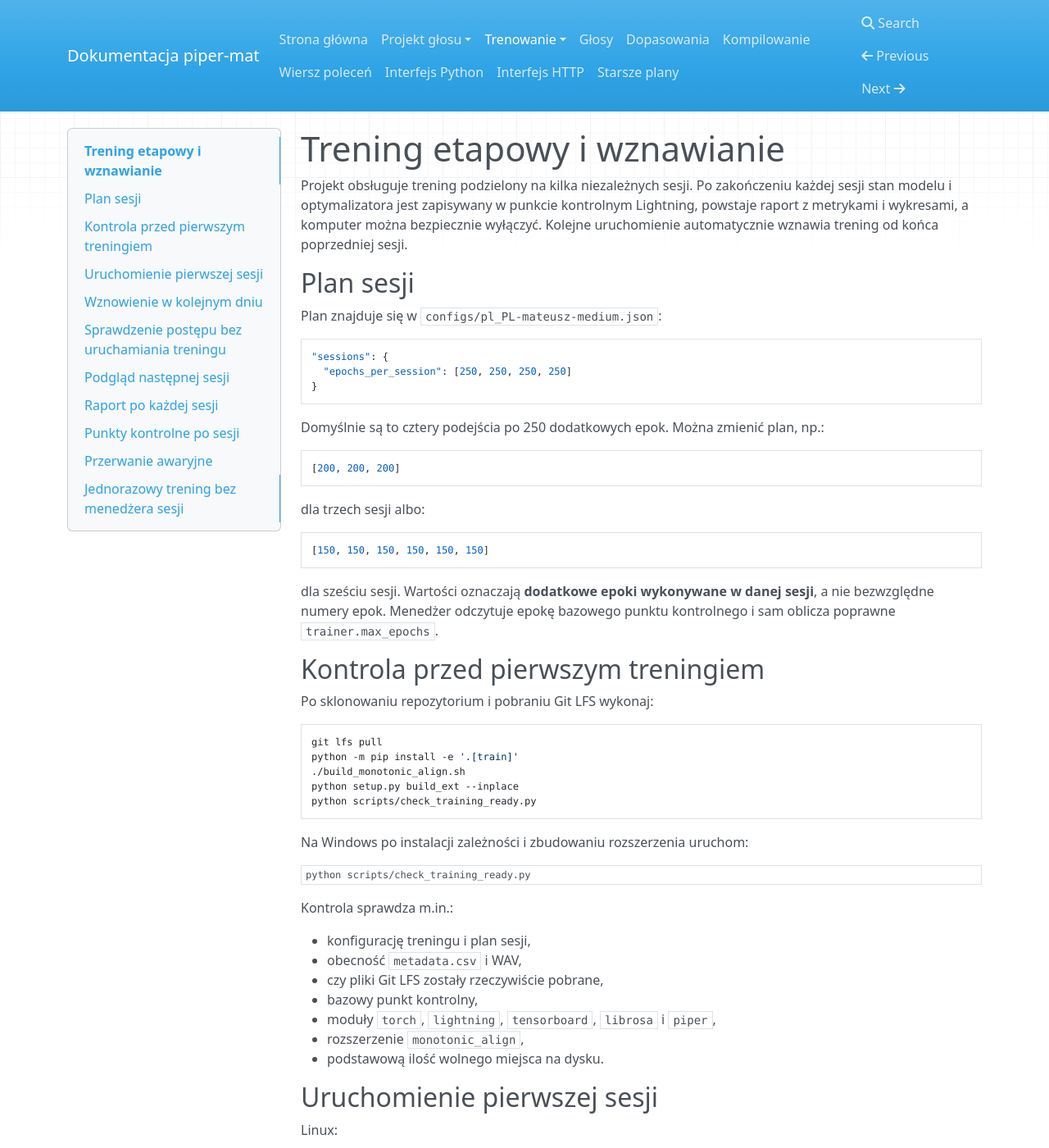
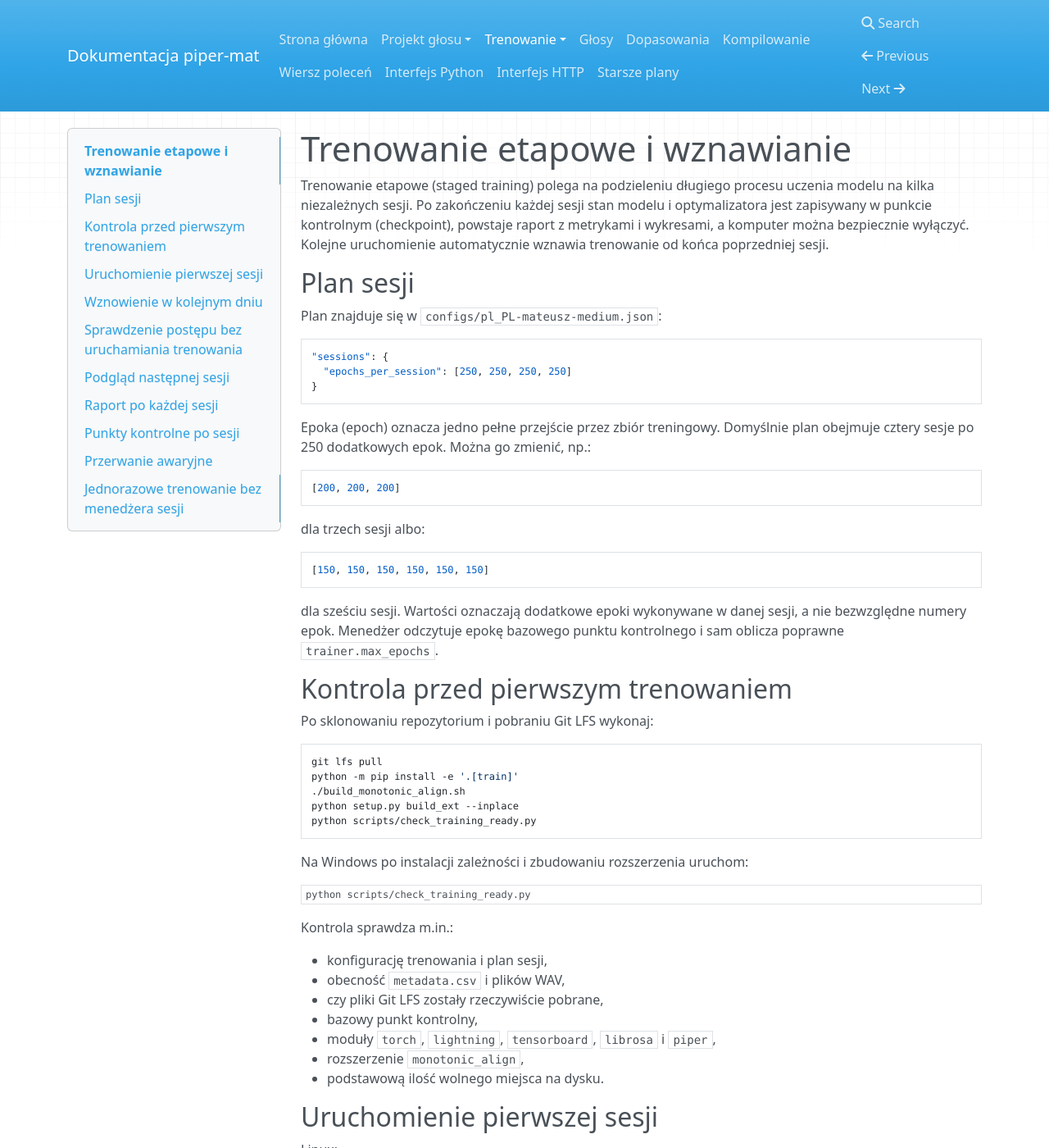
Before and after one commit to MatPomGit/piper-mat, an MkDocs documentation site: the page built from docs/STAGED_TRAINING.md, in a window 1280 px wide and 1400 px high. Shown: the whole window at 82% size. Built offline with MkDocs 1.6.1, drawn with Linux system fonts in a browser that asks for light colours; nearby versions of some CDN libraries; some of the changed text lies outside the part shown.

Commit message:
docs: popraw terminologię trenowania etapowego

````diff
--- a/docs/STAGED_TRAINING.md
+++ b/docs/STAGED_TRAINING.md
@@ -1,6 +1,6 @@
-# Trening etapowy i wznawianie
+# Trenowanie etapowe i wznawianie
 
-Projekt obsługuje trening podzielony na kilka niezależnych sesji. Po zakończeniu każdej sesji stan modelu i optymalizatora jest zapisywany w punkcie kontrolnym Lightning, powstaje raport z metrykami i wykresami, a komputer można bezpiecznie wyłączyć. Kolejne uruchomienie automatycznie wznawia trening od końca poprzedniej sesji.
+Trenowanie etapowe (staged training) polega na podzieleniu długiego procesu uczenia modelu na kilka niezależnych sesji. Po zakończeniu każdej sesji stan modelu i optymalizatora jest zapisywany w punkcie kontrolnym (checkpoint), powstaje raport z metrykami i wykresami, a komputer można bezpiecznie wyłączyć. Kolejne uruchomienie automatycznie wznawia trenowanie od końca poprzedniej sesji.
 
 ## Plan sesji
 
@@ -12,7 +12,7 @@ Plan znajduje się w `configs/pl_PL-mateusz-medium.json`:
 }
 ```
 
-Domyślnie są to cztery podejścia po 250 dodatkowych epok. Można zmienić plan, np.:
+Epoka (epoch) oznacza jedno pełne przejście przez zbiór treningowy. Domyślnie plan obejmuje cztery sesje po 250 dodatkowych epok. Można go zmienić, np.:
 
 ```json
 [200, 200, 200]
@@ -24,9 +24,9 @@ dla trzech sesji albo:
 [150, 150, 150, 150, 150, 150]
 ```
 
-dla sześciu sesji. Wartości oznaczają **dodatkowe epoki wykonywane w danej sesji**, a nie bezwzględne numery epok. Menedżer odczytuje epokę bazowego punktu kontrolnego i sam oblicza poprawne `trainer.max_epochs`.
+dla sześciu sesji. Wartości oznaczają dodatkowe epoki wykonywane w danej sesji, a nie bezwzględne numery epok. Menedżer odczytuje epokę bazowego punktu kontrolnego i sam oblicza poprawne `trainer.max_epochs`.
 
-## Kontrola przed pierwszym treningiem
+## Kontrola przed pierwszym trenowaniem
 
 Po sklonowaniu repozytorium i pobraniu Git LFS wykonaj:
 
@@ -46,8 +46,8 @@ python scripts/check_training_ready.py
 
 Kontrola sprawdza m.in.:
 
-- konfigurację treningu i plan sesji,
-- obecność `metadata.csv` i WAV,
+- konfigurację trenowania i plan sesji,
+- obecność `metadata.csv` i plików WAV,
 - czy pliki Git LFS zostały rzeczywiście pobrane,
 - bazowy punkt kontrolny,
 - moduły `torch`, `lightning`, `tensorboard`, `librosa` i `piper`,
@@ -101,11 +101,11 @@ albo:
 ./train.sh
 ```
 
-Menedżer odczyta `output/training_state/state.json`, wybierze końcowy punkt kontrolny poprzedniej sesji i wznowi pełny stan Lightning. Obejmuje to model, optymalizatory, harmonogramy uczenia oraz licznik epok i kroków zapisany w punkcie kontrolnym.
+Menedżer odczyta `output/training_state/state.json`, wybierze końcowy punkt kontrolny poprzedniej sesji i wznowi pełny stan Lightning. Obejmuje to model, optymalizatory, harmonogramy współczynnika uczenia (learning-rate schedulers) oraz licznik epok i kroków zapisany w punkcie kontrolnym.
 
-Nie trzeba ręcznie podawać ścieżki do poprzedniego checkpointu.
+Nie trzeba ręcznie podawać ścieżki do poprzedniego punktu kontrolnego.
 
-## Sprawdzenie postępu bez uruchamiania treningu
+## Sprawdzenie postępu bez uruchamiania trenowania
 
 Linux:
 
@@ -187,17 +187,17 @@ best_val_mos.ckpt
 
 `last.ckpt` jest punktem używanym do wznowienia kolejnej sesji. Punkty `best_*` służą do późniejszego odsłuchu i wyboru kandydata do eksportu ONNX.
 
-Piper sam zapisuje `last.ckpt` i najlepsze modele dzięki callbackom `ModelCheckpoint`. Projekt po zakończeniu sesji archiwizuje wybrane pliki i może usunąć pozostałe tymczasowe checkpointy, aby ograniczyć zajętość dysku.
+Piper sam zapisuje `last.ckpt` i najlepsze modele dzięki mechanizmom wywołań zwrotnych (callbacks) `ModelCheckpoint`. Projekt po zakończeniu sesji archiwizuje wybrane pliki i może usunąć pozostałe tymczasowe punkty kontrolne, aby ograniczyć zajętość dysku.
 
 ## Przerwanie awaryjne
 
-Jeżeli trening zostanie przerwany błędem albo ręcznie przed dojściem do zaplanowanego końca sesji, `state.json` **nie jest przesuwany do kolejnej sesji**. Następne uruchomienie rozpocznie tę samą sesję od ostatniego oficjalnie zakończonego punktu kontrolnego poprzedniej sesji.
+Jeżeli trenowanie zostanie przerwane błędem albo ręcznie przed dojściem do zaplanowanego końca sesji, `state.json` nie jest przesuwany do kolejnej sesji. Następne uruchomienie rozpocznie tę samą sesję od ostatniego oficjalnie zakończonego punktu kontrolnego poprzedniej sesji.
 
-Nie należy wyłączać komputera przez odcięcie zasilania podczas zapisu checkpointu. Najbezpieczniej poczekać na zakończenie zaplanowanej sesji.
+Nie należy wyłączać komputera przez odcięcie zasilania podczas zapisu punktu kontrolnego. Najbezpieczniej poczekać na zakończenie zaplanowanej sesji.
 
-## Jednorazowy trening bez menedżera sesji
+## Jednorazowe trenowanie bez menedżera sesji
 
-Niski poziom pozostaje dostępny:
+Interfejs niskiego poziomu pozostaje dostępny:
 
 ```bash
 python scripts/train_voice.py --dry-run
````
Also changed, not shown: other parts of docs/STAGED_TRAINING.md (+3 -1 lines).
